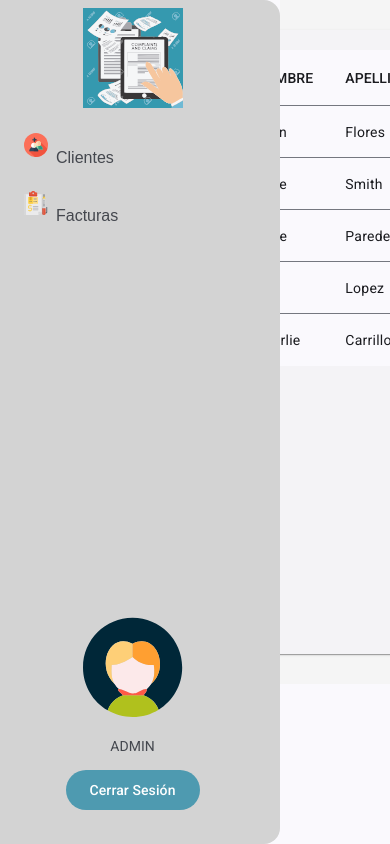
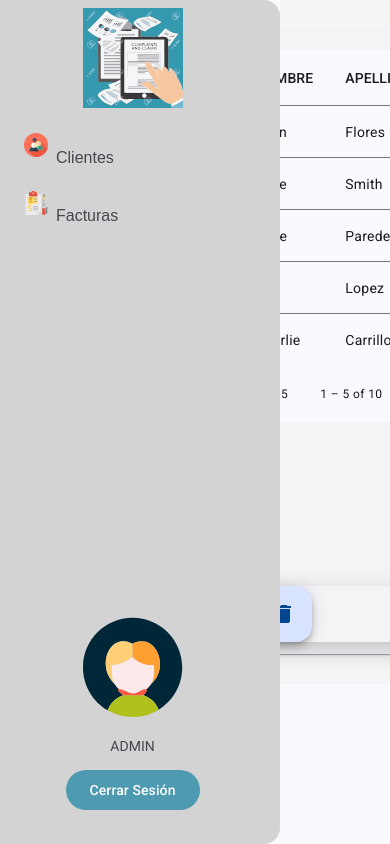
Before and after one commit to Diego200509/appComponents-WB, an Angular app: page /clients in a window 390 px wide. Built offline with nearby package versions, Linux system fonts and the light colour scheme.

Commit message:
Se hizo la creacion de los botones en la lista de clientes

```diff
--- a/src/app/clients/components/list-clients/list-clients.css
+++ b/src/app/clients/components/list-clients/list-clients.css
@@ -0,0 +1,19 @@
+.overlay-area {
+  position: relative;
+}
+
+.position {
+  position: absolute;
+  left: 20px;
+  bottom: 20px;
+  z-index: 1000;
+  border-radius: 9999px;
+  box-shadow: 0 8px 24px rgba(0,0,0,.2);
+}
+
+@media (max-width: 768px) {
+  .position {
+    right: 12px;
+    bottom: 12px;
+  }
+}
--- a/src/app/clients/components/list-clients/list-clients.html
+++ b/src/app/clients/components/list-clients/list-clients.html
@@ -1,3 +1,9 @@
-<app-container>
-    <app-table [data]="data" [metaDataColumns]="metaDataColumnsClient"></app-table>
+<app-container class="overlay-area">
+    <app-table [data]="records" [metaDataColumns]="metaDataColumnsClient"></app-table>
+
+    <app-paginator class="paginator" (onChangePage)="ChangePage($event)" [length]="totalRecords">
+        ></app-paginator>
+
+    <app-keypad-button [listButton]="keypadButtons" (onClick)="doAction($event)" class="position">
+    </app-keypad-button>
 </app-container>
--- a/src/app/clients/components/list-clients/list-clients.ts
+++ b/src/app/clients/components/list-clients/list-clients.ts
@@ -3,10 +3,14 @@ import { Container } from '../../../components/container/container';
 import { Table } from '../../../components/table/table';
 import { IClient } from '../../../interfaces/iclient';
 import { IMetaDataColumn } from '../../../interfaces/imeta-data-column';
+import { Paginator } from '../../../components/paginator/paginator';
+import { environment } from '../../../../environments/environment.development';
+import { KeypadButton } from '../../../components/keypad-button/keypad-button';
+import { IKeyPadButton } from '../../../interfaces/ikey-pad-button';
 
 @Component({
   selector: 'app-list-clients',
-  imports: [Container, Table],
+  imports: [Container, Table, Paginator, KeypadButton],
   templateUrl: './list-clients.html',
   styleUrl: './list-clients.css'
 })
@@ -26,6 +30,21 @@ export class ListClients {
     },
     {
       id: '5', dni: '55667788E', firstName: 'Charlie', lastName: 'Carrillo', email: 'charlie@gmail.com'
+    },
+    {
+      id: '6', dni: '12345678A', firstName: 'Juan', lastName: 'Flores', email: 'juan@gmail.com'
+    },
+    {
+      id: '7', dni: '87654321B', firstName: 'Jane', lastName: 'Smith', email: 'jane@gmail.com',
+    },
+    {
+      id: '8', dni: '11223344C', firstName: 'Alice', lastName: 'Paredes', email: 'alice@gmail.com',
+    },
+    {
+      id: '9', dni: '44332211D', firstName: 'Bob', lastName: 'Lopez', email: 'bob@gmail.com'
+    },
+    {
+      id: '10', dni: '55667788E', firstName: 'Charlie', lastName: 'Carrillo', email: 'charlie@gmail.com'
     }
   ];
 
@@ -36,4 +55,27 @@ export class ListClients {
     { field: 'lastName', title: 'APELLIDO' },
     { field: 'email', title: 'CORREO ELECTRONICO' }
   ]
+  records:IClient[] = [];
+  totalRecords:number
+  keypadButtons:IKeyPadButton[] = [
+    {icon:'cloud_download', color:'accent', tooltip:'DESCARGAR', action:'DOWNLOAD'},
+    {icon:'add', color:'primary', tooltip:'AGREGAR', action:'NEW'},
+    {icon:'edit', color:'warn', tooltip:'EDITAR', action:'EDIT'},
+    {icon:'delete', color:'warn', tooltip:'ELIMINAR', action:'DELETE'}
+  ]
+
+  constructor() {
+    this.totalRecords = this.data.length;
+    this.ChangePage(0);
+  }
+
+  ChangePage(page: number) {
+    const pageSize = environment.PAGE_SIZE;
+    const skip = page * pageSize;
+    this.records = this.data.slice(skip, skip + pageSize);
+  }
+
+  doAction(action: string) {
+    console.log('Action:', action);
+  }
 }
--- a/src/app/components/container/container.css
+++ b/src/app/components/container/container.css
@@ -1,4 +1,4 @@
-.container{
+.container {
     display: flex;
     flex-direction: row;
     justify-content: center;
@@ -8,7 +8,7 @@
     height: calc(100vh - 200px);
 }
 
-mat-card{
+mat-card {
     margin: 10px;
     flex: 1 1 95%;
     padding: 20px;
--- a/src/app/components/keypad-button/keypad-button.html
+++ b/src/app/components/keypad-button/keypad-button.html
@@ -1 +1,7 @@
-<p>keypad-button works!</p>
+<div class="container">
+    @for (button of listButton; track $index) {
+    <button mat-fab [color]="button.color" [matTooltip]="button.tooltip" (click)="doAction(button.action)">
+        <mat-icon>{{button.icon}}</mat-icon>
+    </button>
+    }
+</div>
--- a/src/app/components/keypad-button/keypad-button.ts
+++ b/src/app/components/keypad-button/keypad-button.ts
@@ -1,11 +1,22 @@
-import { Component } from '@angular/core';
+import { Component, EventEmitter, Input, Output } from '@angular/core';
+import { MatButtonModule } from "@angular/material/button";
+import { IKeyPadButton } from '../../interfaces/ikey-pad-button';
+import { MatTooltipModule } from '@angular/material/tooltip';
+import { MatIconModule } from '@angular/material/icon';
+
 
 @Component({
   selector: 'app-keypad-button',
-  imports: [],
+  imports: [MatButtonModule, MatTooltipModule, MatIconModule],
   templateUrl: './keypad-button.html',
   styleUrl: './keypad-button.css'
 })
 export class KeypadButton {
+  @Input() listButton!:IKeyPadButton[]
+  @Output() onClick:EventEmitter<string> = new EventEmitter<string>();
+
+  doAction(action:string){
+    this.onClick.emit(action);
+  }
 
 }
--- a/src/app/components/paginator/paginator.html
+++ b/src/app/components/paginator/paginator.html
@@ -1 +1,2 @@
-<mat-paginator></mat-paginator>
+<mat-paginator [length]="length" [pageSize]="pageSize" showFirstLastButtons="true" [pageIndex]="current_page" (page)="changePage($event)">
+</mat-paginator>
```
